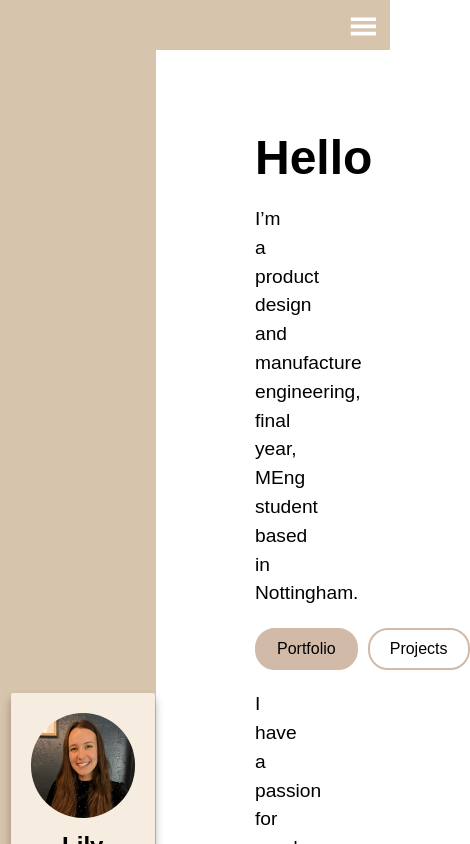
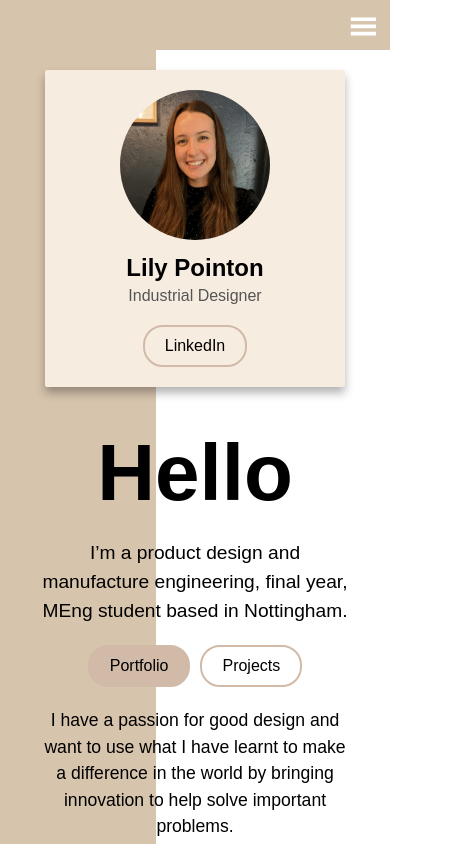
Before and after one commit to pointonjoel/Portfolio, a Next.js app: page / in a window 390 px wide. Shown: the top 844 px of the page, 470 px wide, since content can reach past the window. Built offline with nearby package versions, Linux system fonts and the light colour scheme.

Commit message:
mobile styles

```diff
--- a/pages/index.js
+++ b/pages/index.js
@@ -1,30 +1,13 @@
-// import {
-//   Body,
-//   Title,
-//   TitleContainer,
-//   ContainerDiv,
-//   Bio,
-//   Header,
-// } from "../styles/homeStyles";
-// import { PortfolioSection } from "../components/portfolioSection/portfolioSection";
-// import { FilledContainer } from "../styles/commonStyles";
-// import { TextStore } from "../components/text/TextStore";
-// import styled from "styled-components";
+import { ContainerDiv, Header } from "../styles/homeStyles";
+import { PortfolioSection } from "../components/portfolioSection/portfolioSection";
+import { TextStore } from "../components/text/TextStore";
 
-// const OpeningSection = () => {
-//   return (
-//     <TitleContainer>
-//       <Title>{TextStore.home.title}</Title>
-//     </TitleContainer>
-//   );
-// };
 import styled from "styled-components";
 import Image from "next/legacy/image";
-import { MobileImageContainer } from "../styles/aboutStyles";
+import css from "@styled-system/css";
 
 const Wrapper = styled.div`
   position: relative;
-  display: flex;
 `;
 
 const BackgroundDiv = styled.div`
@@ -42,20 +25,25 @@ const Content = styled.div`
   padding: 20px;
 `;
 
-const Container = styled.div`
-  display: flex;
-  width: 100%;
-  height: 100%;
-`;
+const Container = styled.div(
+  css({
+    display: "flex",
+    flexDirection: ["column", "row"], // column on small screens, row on larger screens
+    width: "100%",
+    height: "100%",
+  })
+);
 
-const LeftSection = styled.div`
-  width: 50%;
-  display: flex;
-  align-items: center;
-  justify-content: right;
-  padding-right: 40px;
-  /* background-color: ${(props) => props.theme.colors.primary}; */
-`;
+const LeftSection = styled.div(
+  css({
+    width: ["100%", "50%"], // Full width on small screens, 50% on larger screens
+    display: "flex",
+    alignItems: "center",
+    justifyContent: ["center", "flex-end"], // Centered on small screens
+    paddingRight: [0, "40px"], // Remove padding on small screens
+    paddingBottom: ["20px", 0], // Optional padding on small screens
+  })
+);
 
 const ProfileCard = styled.div`
   width: 300px;
@@ -77,37 +65,45 @@ const Title = styled.p`
   margin-bottom: 20px;
 `;
 
-const RightSection = styled.div`
-  width: 50%;
-  padding: 40px;
-  display: flex;
-  flex-direction: column;
-  justify-content: left;
-`;
+const RightSection = styled.div(
+  css({
+    width: ["100%", "50%"], // Full width on small screens, 50% on larger screens
+    padding: ["20px", "40px"], // Adjust padding for smaller screens
+    display: "flex",
+    flexDirection: "column",
+    justifyContent: ["left", "center"],
+  })
+);
 
-const BioCard = styled.div`
-  width: 80%;
-  text-align: left;
-  border-radius: 2px;
-  padding: 20px;
-`;
+const BioCard = styled.div(
+  css({
+    width: ["100%", "80%"],
+    textAlign: ["center", "left"],
+    borderRadius: "2px",
+    padding: ["0px", "20px"],
+  })
+);
 
 const Heading = styled.h1`
-  font-size: 3em;
+  font-size: 5em;
   font-weight: bold;
 `;
 
 const Description = styled.p`
-  font-size: 1.2em;
+  font-size: ${(props) => (props.light ? "1.1em" : "1.2em")};
   line-height: 1.5;
   margin: 20px 0;
+  font-weight: ${(props) => (props.light ? 300 : 400)};
 `;
 
-const ButtonContainer = styled.div`
-  display: flex;
-  gap: 10px;
-  margin-top: 20px;
-`;
+const ButtonContainer = styled.div(
+  css({
+    display: "flex",
+    gap: "10px",
+    marginTop: "20px",
+    justifyContent: ["center", "left"],
+  })
+);
 
 const Button = styled.button`
   padding: 10px 20px;
@@ -124,6 +120,22 @@ const Button = styled.button`
   }
 `;
 
+export const PortfolioSamples = () => {
+  const allProjects = Object.values(TextStore.projects);
+  return (
+    <>
+      <Header id="projects">Projects</Header>
+      <ContainerDiv>
+        {allProjects.map((project, index) =>
+          project.homepage ? (
+            <PortfolioSection project={project} id={index} key={index} />
+          ) : null
+        )}
+      </ContainerDiv>
+    </>
+  );
+};
+
 export default function Main() {
   return (
     <Wrapper>
@@ -132,15 +144,6 @@ export default function Main() {
         <Container>
           <LeftSection>
             <ProfileCard>
-              {/* <MobileImageContainer>
-                <Image
-                  style={{ borderRadius: "50%" }}
-                  height={250}
-                  width={250}
-                  src={"/profile.webp"}
-                  alt={`Profile of Lily Pointon`}
-                />
-              </MobileImageContainer> */}
               <Image
                 style={{ borderRadius: "50%" }}
                 height={150}
@@ -165,7 +168,7 @@ export default function Main() {
                 <Button primary>Portfolio</Button>
                 <Button>Projects</Button>
               </ButtonContainer>
-              <Description>
+              <Description light>
                 I have a passion for good design and want to use what I have
                 learnt to make a difference in the world by bringing innovation
                 to help solve important problems.
@@ -174,6 +177,7 @@ export default function Main() {
           </RightSection>
         </Container>
       </Content>
+      <PortfolioSamples />
     </Wrapper>
   );
 }
```
